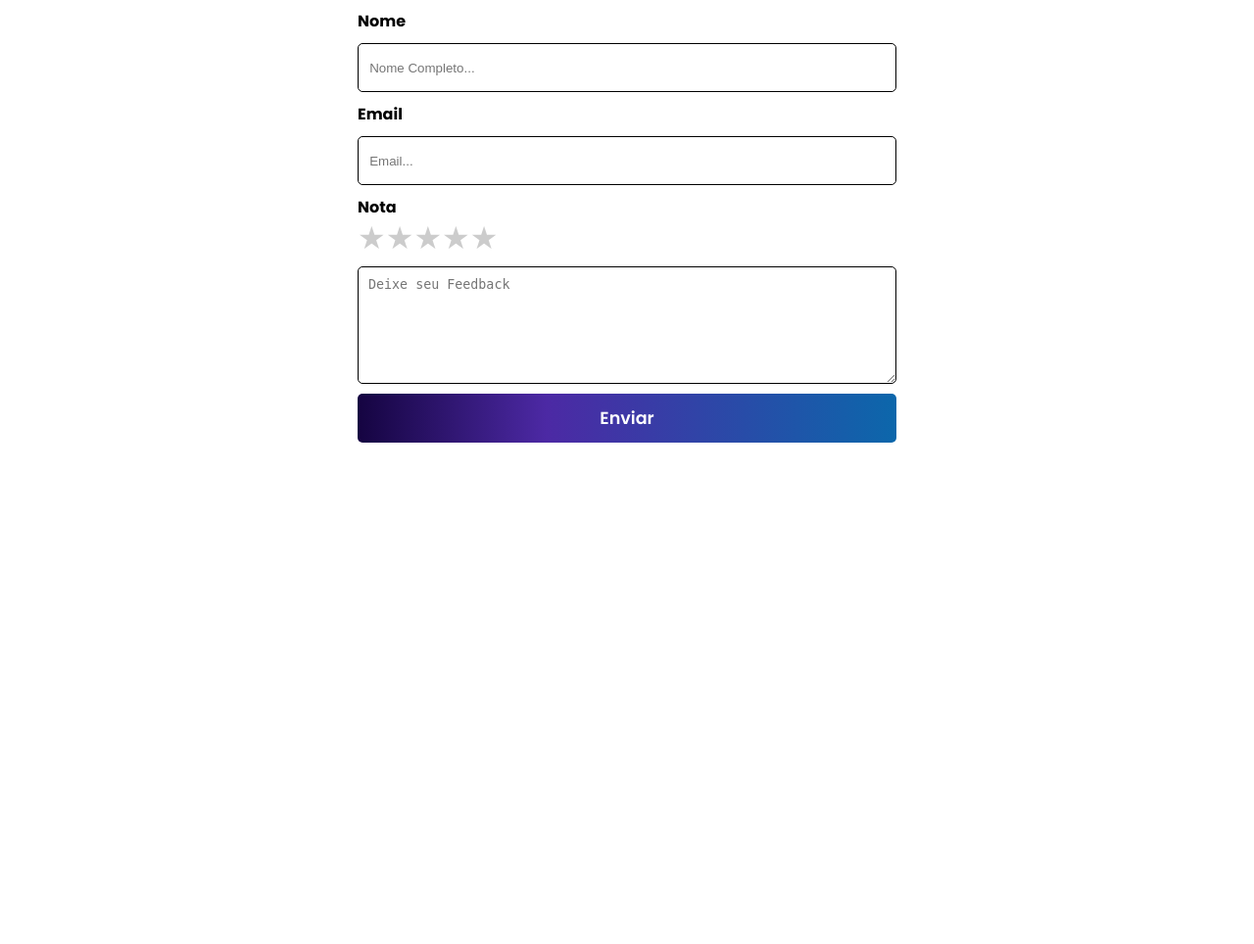
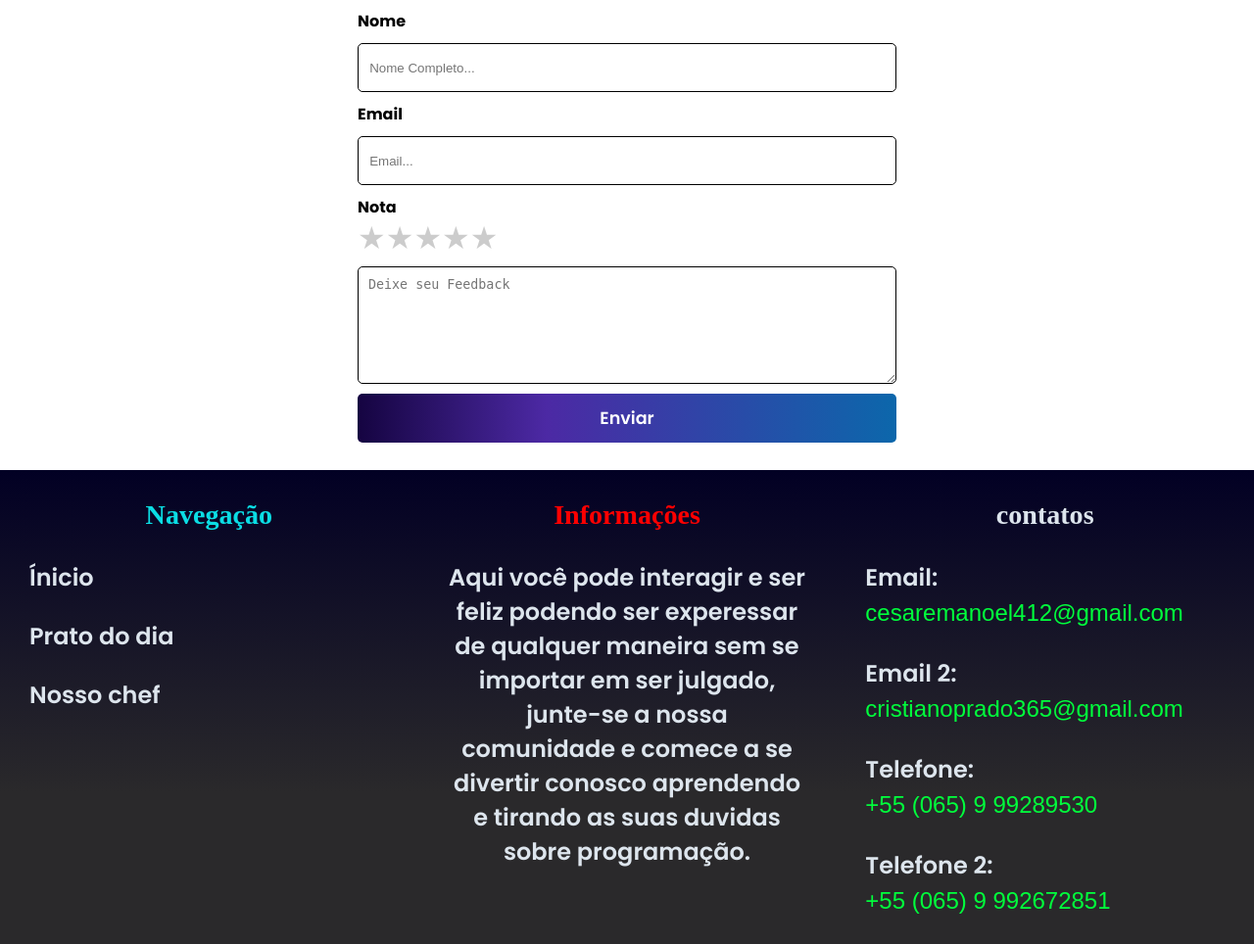
Before and after one commit to Cris-Prado/Food, a web app: file index.html in a window 1280 px wide. Shown: the part 3151-4115 px from the top of the page at 98% size. Before the commit the page ends 3603 px from the top, so only its background shows below. Run offline with its HTML, style and script files only (its server is not run), Linux system fonts and the light colour scheme; some libraries are stand-ins or nearby versions; some web fonts are replaced.

Commit message:
footer finalizado

```diff
--- a/index.html
+++ b/index.html
@@ -7,6 +7,7 @@
     <link rel="stylesheet" href="/src/style/global.css">
     <link rel="stylesheet" href="/src/style/style.css">
     <link rel="stylesheet" href="https://cdnjs.cloudflare.com/ajax/libs/font-awesome/6.6.0/css/all.min.css" integrity="sha512-Kc323vGBEqzTmouAECnVceyQqyqdsSiqLQISBL29aUW4U/M7pSPA/gEUZQqv1cwx4OnYxTxve5UMg5GT6L4JJg==" crossorigin="anonymous" referrerpolicy="no-referrer" />
+
 
     <title>Food</title>
 </head>
@@ -44,7 +45,7 @@
     <main class="main">
         <section class="home sec">
             <div class="text-promo">
-                <h2 class="title">We provide the
+                <h2 class="title" id="inicio">We provide the
                     best food for you</h2>
                     <p class="pg1">Lorem ipsum dolor sit amet, consectetur adipiscing elit, sed do eiusmod tempor incididunt ut labore et dolore magna aliqua.</p>
                 <div class="reservation">
@@ -65,7 +66,7 @@
         </section>
         <section class="container-colors">
             <section class="day-menu">
-                <h2 class="title-name">Pratos do Dia</h2>
+                <h2 class="title-name" id="prato do dia">Pratos do Dia</h2>
                 <p class="pg1 text-day-menu">Lorem ipsum dolor sit amet, consectetur adipiscing elit, sed do eiusmod tempor incididunt </p>
                 <div class="cards">
                     <div class="slider">
@@ -258,7 +259,7 @@
         </section>
         <section class="about">
             <div class="text-bout">
-                <h2 class="title about-title">Our Expects Chef</h2>
+                <h2 class="title about-title" id="nosso chef">Our Expects Chef</h2>
                 <p class="pg1">Lorem ipsum dolor sit amet, consectetur adipiscing elit, sed do eiusmod tempor incididunt ut labore et dolore magna aliqua.</p>
 
                 <div class="experient">
@@ -403,6 +404,35 @@
         </section>
     </main>
     <footer class="footer">
+        <div class="footer-h3" id="navg"><h3>Navegação </h3>
+
+        <a class="nav-footer"href="#inicio">Ínicio</a>
+        <a class="nav-footer" id="pr-d" href="#prato do dia">Prato do dia </a>
+        <a class="nav-footer" id="ns-chef" href="#nosso chef"> Nosso chef</a>
+
+        </div>
+
+        <div class="footer-h3" id="inf"><h3>Informações</h3>
+            <p class="nav-footer">
+                Aqui você pode interagir e ser feliz podendo ser experessar de qualquer maneira sem se importar em ser julgado, junte-se a nossa comunidade e comece a se divertir conosco aprendendo e tirando as suas duvidas sobre programação.
+            </p>
+        </div>
+
+        <div class="footer-h3" id="cont-"><h3>contatos</h3>
+
+            <p class="nav-footer">Email:</p>
+            <a id="cont" href="mailto:cesaremanoel412@gmail.com">cesaremanoel412@gmail.com</a>
+
+            <p class="nav-footer">Email 2:</p>
+            <a id="cont" href="mailto:cristianoprado365@gmail.com">cristianoprado365@gmail.com</a>
+
+            <p class="nav-footer">Telefone:</p>
+            <a id="cont" href="tel:+55 (065) 9 99289530">+55 (065) 9 99289530</a>
+
+            <p class="nav-footer">Telefone 2:</p>
+            <a id="cont" href="tel:+55 (065 9 992672851)">+55 (065) 9 992672851</a>
+
+        </div>
 
     </footer>
     <script src="/src/script/main.js"></script>
--- a/src/style/style.css
+++ b/src/style/style.css
@@ -1,3 +1,6 @@
+@import url('https://fonts.googleapis.com/css2?family=Poppins:ital,wght@0,100;0,200;0,300;0,400;0,500;0,600;0,700;0,800;0,900;1,100;1,200;1,300;1,400;1,500;1,600;1,700;1,800;1,900&display=swap');
+
+
 .nav-bar{
     width: 100;
     box-shadow: 0 0 10px 2px #EEE;
@@ -620,3 +623,70 @@
     }
 
 }
+
+.footer{
+
+    background: rgb(2,0,36);
+    background: linear-gradient(180deg, rgba(2,0,36,1) 0%, rgba(42,41,43,1) 68%);
+}
+
+.footer-h3{
+    display: flex;
+    justify-content: center;
+    height: 100%;
+    width: 100%;
+
+    padding: 30px;
+    color: #dde5ed;
+    font-size: x-large;
+    flex-direction: column;
+    text-align: center;
+}
+
+.footer-h3 h3{
+    text-align: center;
+}
+
+
+.nav-footer{
+    display: flex;
+    justify-content: center;
+    height: 100%;
+    width: 100%;
+    align-items: start;
+    padding: 30px 0;
+    color: #dde5ed;
+    font-family: "Poppins", serif;
+    font-weight: 600;
+    flex-direction: column;
+
+}
+
+
+#cont{
+    display: flex;
+    color: rgb(0, 255, 60);
+    margin-top: -25px;
+    font-family: sans-serif;
+
+}
+
+#navg{
+    color: #0bdde4;
+}
+
+#inf{
+    color: red;
+}
+
+#cont-p{
+    color: rgb(123, 0, 255);
+}
+
+#pr-d{
+    margin-top: -35px;
+}
+
+#ns-chef{
+    margin-top: -35px;
+}
```
